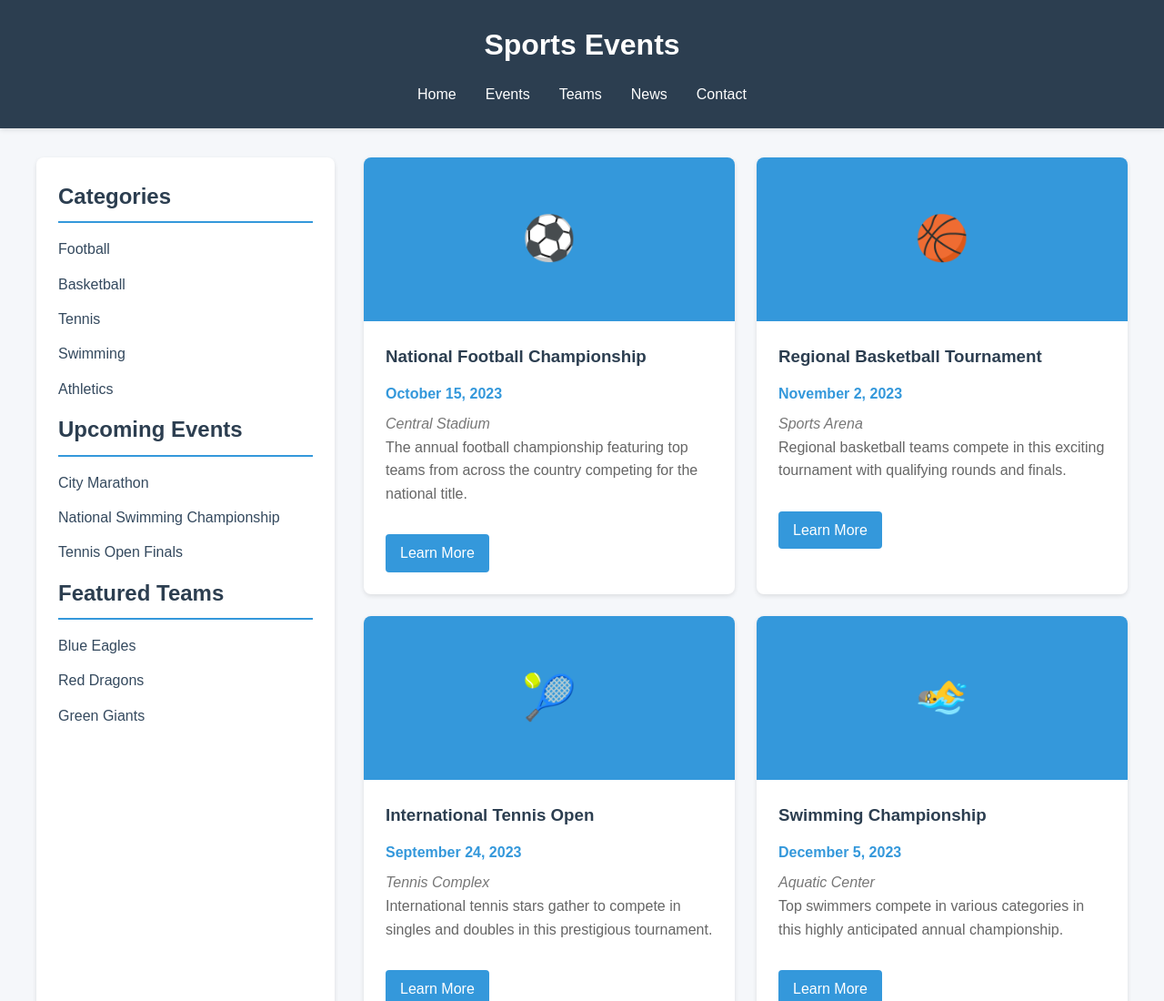
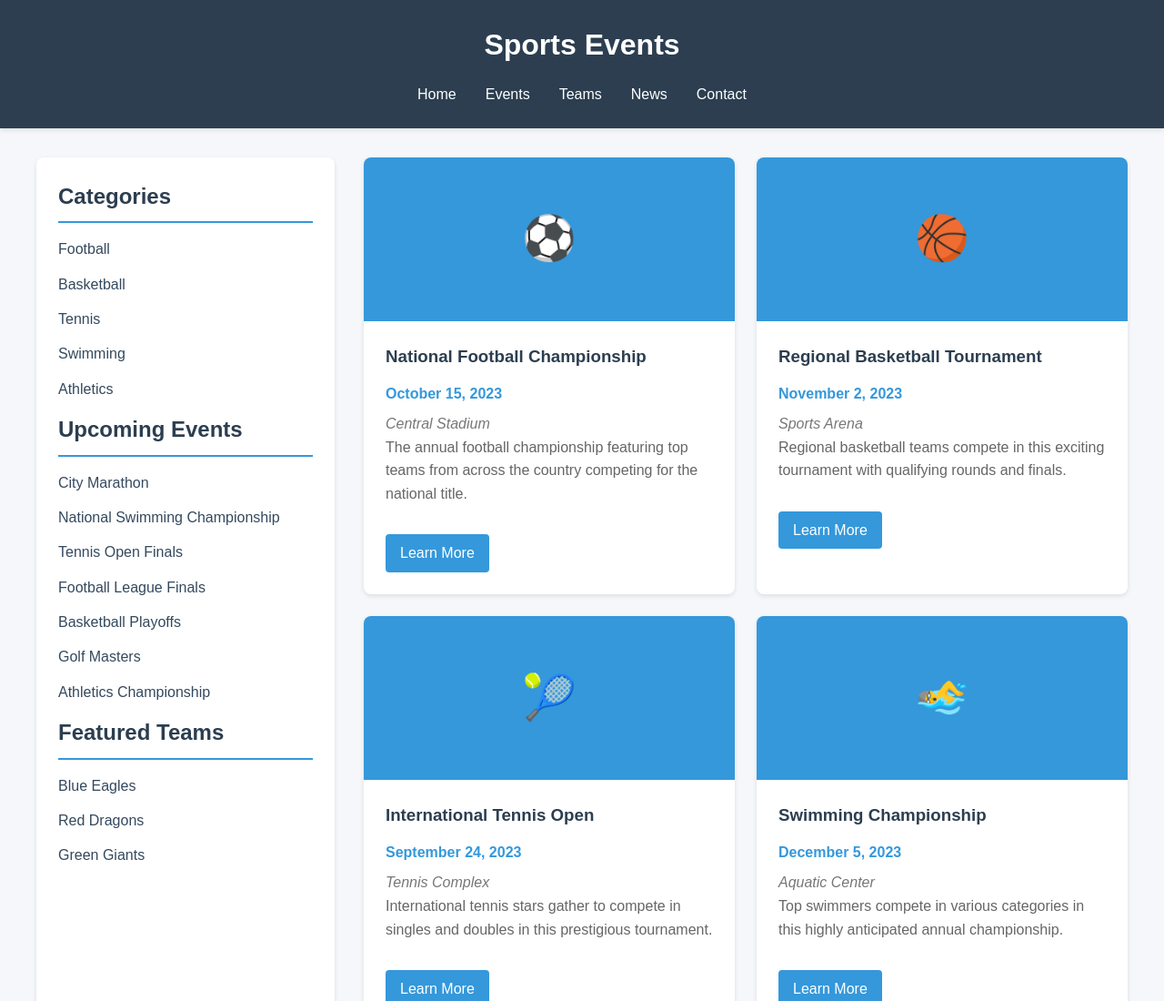
Before and after one commit to antonino2306/webp, a plain HTML site: page index.html in a window 1280 px wide. Shown: the top 1100 px of the page at 91% size. Drawn offline with Linux system fonts and the light colour scheme.

Commit message:
Aggiunti nuovi eventi sportivi

```diff
--- a/index.html
+++ b/index.html
@@ -264,6 +264,10 @@
                 <li><a href="#">City Marathon</a></li>
                 <li><a href="#">National Swimming Championship</a></li>
                 <li><a href="#">Tennis Open Finals</a></li>
+                <li><a href="#">Football League Finals</a></li>
+                <li><a href="#">Basketball Playoffs</a></li>
+                <li><a href="#">Golf Masters</a></li>
+                <li><a href="#">Athletics Championship</a></li>
             </ul>
 
             <h2>Featured Teams</h2>
```
